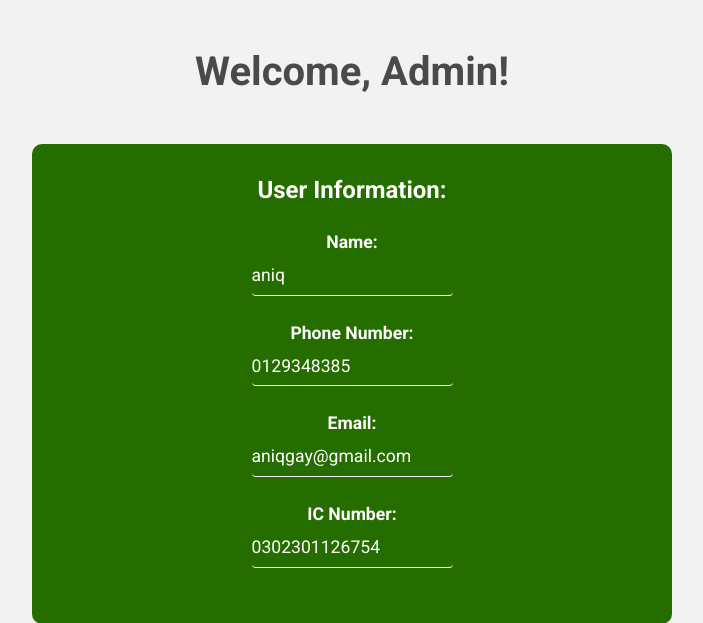
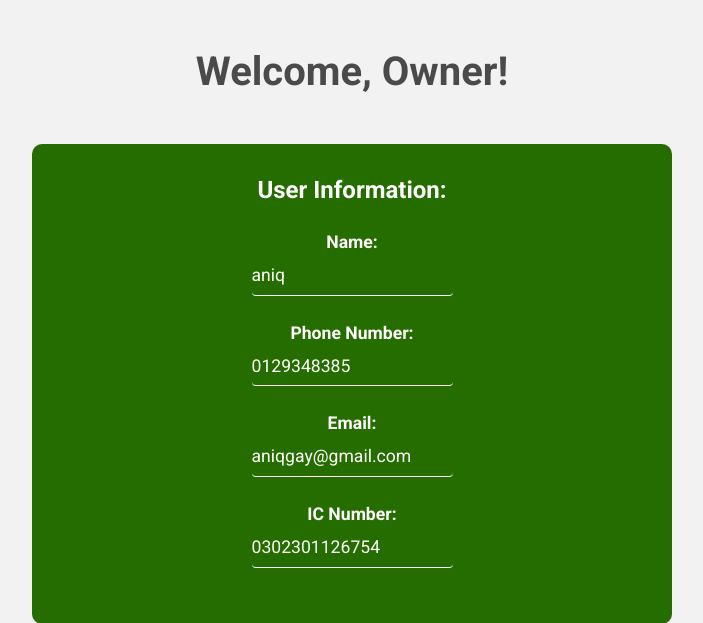
Before and after one commit to 1221302294/SE-Project-3, a Flask app: template templates/owner.html in a window 1280 px wide. Shown: the part 56-679 px from the top of the page, without its empty margins (288-991 px from the left). Run offline with Flask 3, Linux system fonts and the light colour scheme; the template is opened without the code that fills it: values that come from a table or form of the project are taken from there, others are empty.

Commit message:
Update owner.html

```diff
--- a/templates/owner.html
+++ b/templates/owner.html
@@ -131,7 +131,7 @@
   <script src="https://cdn.jsdelivr.net/npm/bootstrap@4.3.1/dist/js/bootstrap.min.js" integrity="sha384-JjSmVgyd0p3pXB1rRibZUAYoIIy6OrQ6VrjIEaFf/nJGzIxFDsf4x0xIM+B07jRM" crossorigin="anonymous"></script>
 
      <div class="mt-3"></div>
-      <h1>Welcome, Admin!</h1>
+      <h1>Welcome, Owner!</h1>
       <div class="user-info">
         <h3>User Information:</h3>
         <div style="display: flex; flex-direction: column; align-items: center; justify-content: center; width: 50%;">
```
